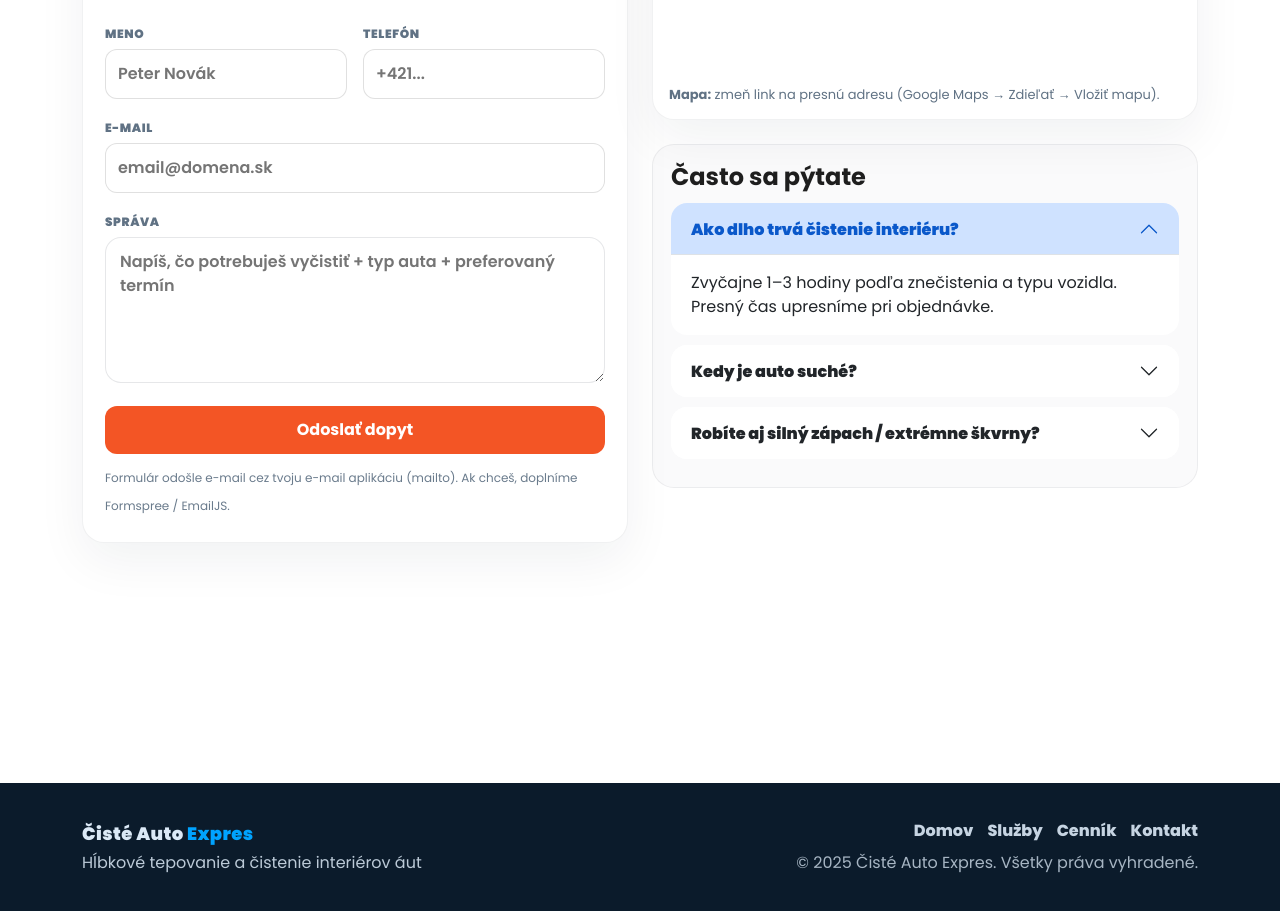
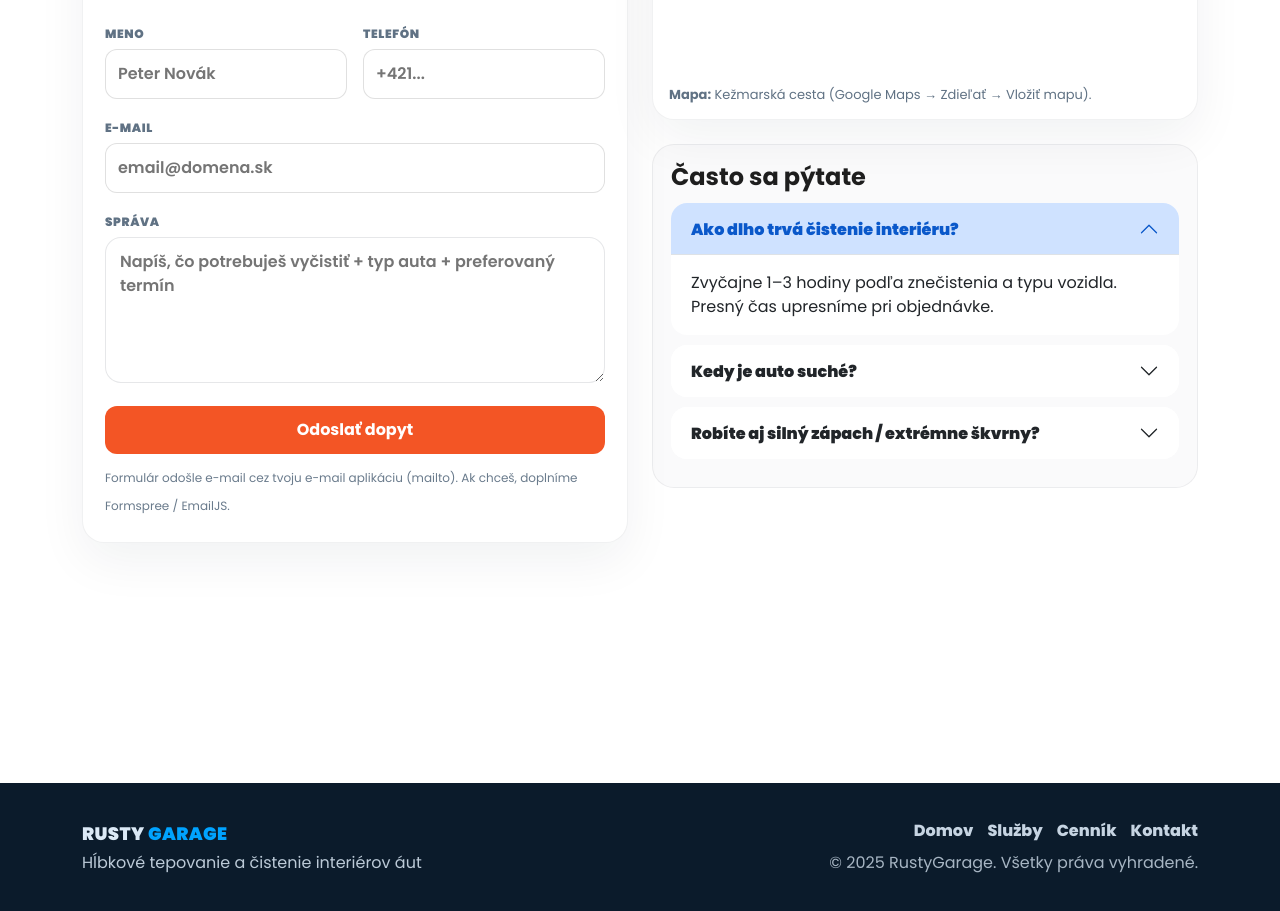
Before and after one commit to pitr77/CisteAutoExpres, a plain HTML site: page index.html in a window 1280 px wide. Shown: the part 5913-6824 px from the top of the page. Drawn offline with Linux system fonts and the light colour scheme; grey boxes are pictures that could not be loaded.

Commit message:
zmena nejakych textov

```diff
--- a/index.html
+++ b/index.html
@@ -460,7 +460,7 @@
         <div class="col-lg-6">
           <div class="cae-map-card">
             <iframe title="Mapa" src="https://www.google.com/maps?q=Slovakia&output=embed" style="border:0;" allowfullscreen="" loading="lazy" referrerpolicy="no-referrer-when-downgrade"></iframe>
-            <div class="cae-map-note"><strong>Mapa:</strong> zmeň link na presnú adresu (Google Maps → Zdieľať → Vložiť mapu).</div>
+            <div class="cae-map-note"><strong>Mapa:</strong> Kežmarská cesta (Google Maps → Zdieľať → Vložiť mapu).</div>
           </div>
 
           <div class="cae-faq mt-4">
@@ -490,7 +490,7 @@
     <div class="container">
       <div class="row g-3 align-items-center">
         <div class="col-md-6">
-          <div class="cae-footer-brand">Čisté Auto <span>Expres</span></div>
+          <div class="cae-footer-brand">RUSTY <span>GARAGE</span></div>
           <div class="cae-footer-note">Hĺbkové tepovanie a čistenie interiérov áut</div>
         </div>
         <div class="col-md-6 text-md-end">
@@ -500,7 +500,7 @@
             <a href="#pricing">Cenník</a>
             <a href="#contact">Kontakt</a>
           </div>
-          <div class="cae-footer-copy">© <span id="caeYear"></span> Čisté Auto Expres. Všetky práva vyhradené.</div>
+          <div class="cae-footer-copy">© <span id="caeYear"></span> RustyGarage. Všetky práva vyhradené.</div>
         </div>
       </div>
     </div>
```
